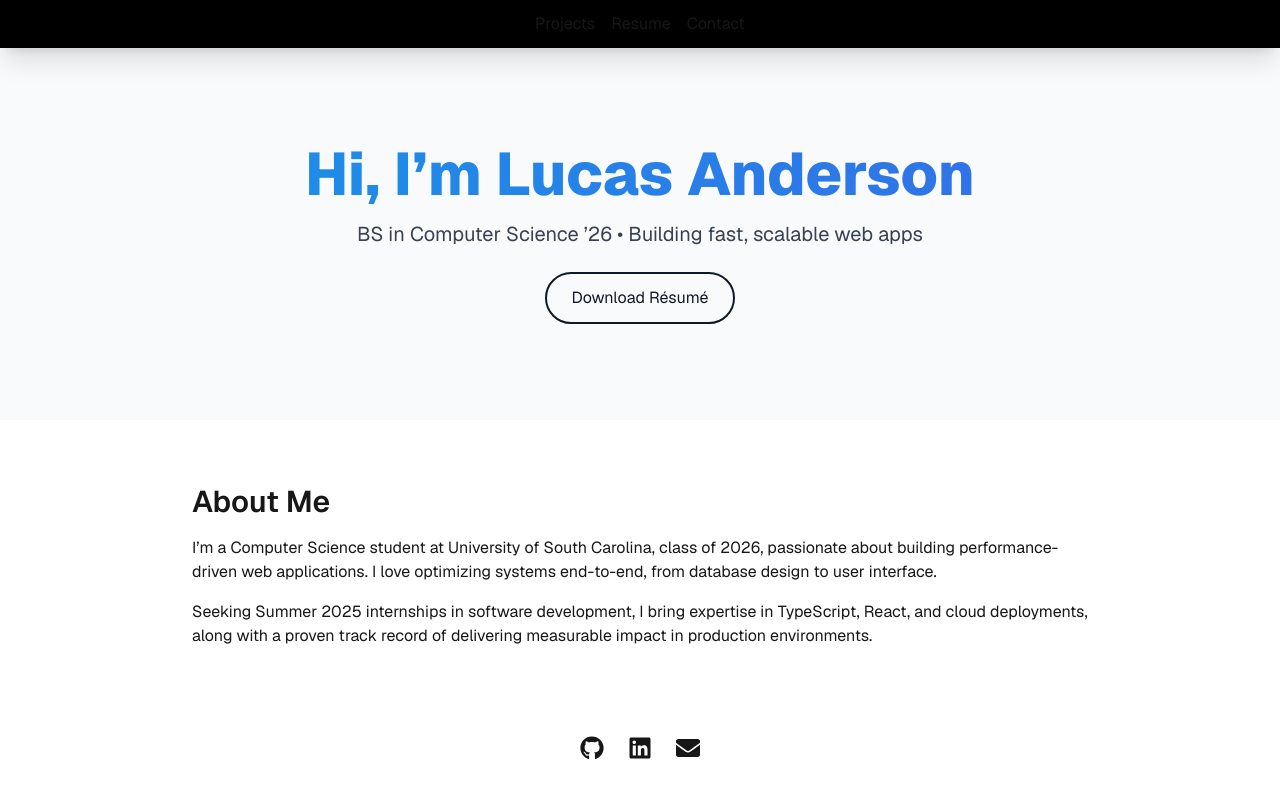
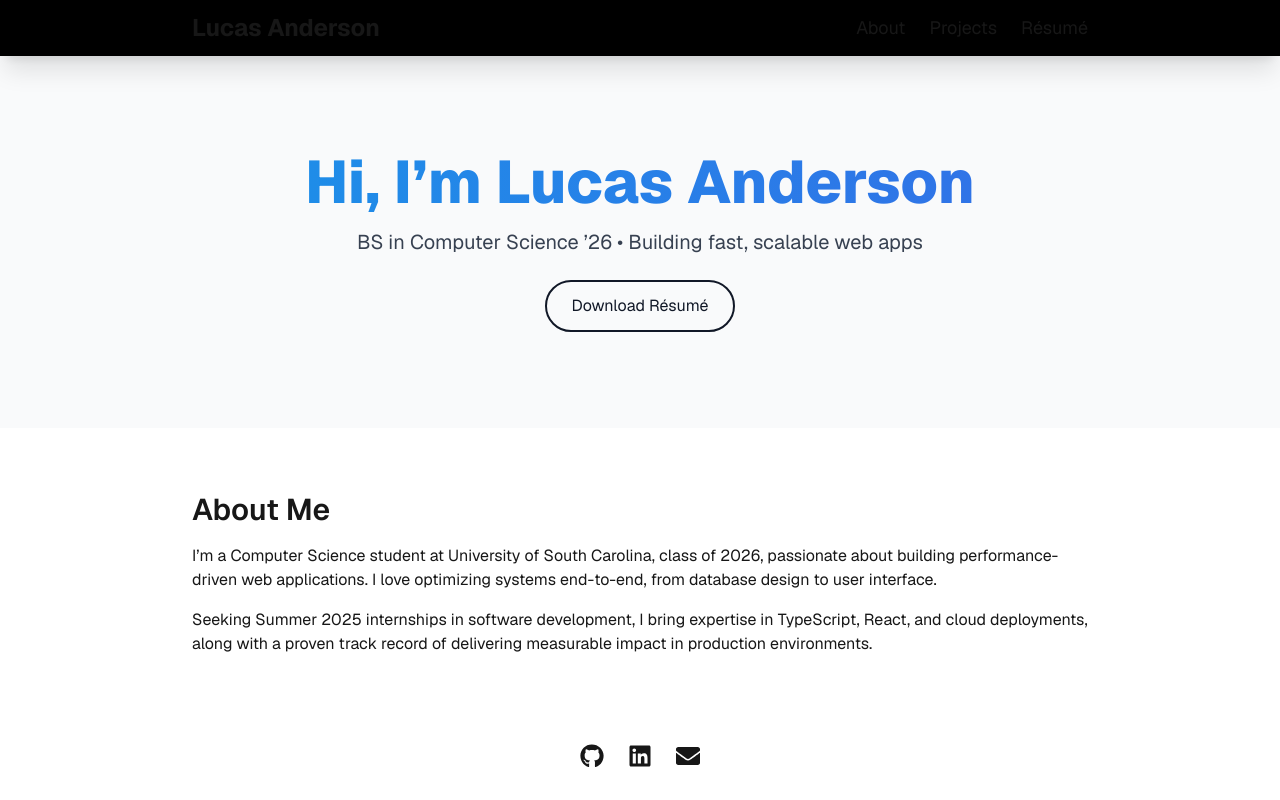
Before and after one commit to ay-Lucas/portfolio, a Next.js app: page / in a window 1280 px wide. Shown: the top 800 px of the page. Built offline with nearby package versions, Linux system fonts and the light colour scheme.

Commit message:
redo navbar, add navigation links

```diff
--- a/src/components/NavBar.tsx
+++ b/src/components/NavBar.tsx
@@ -1,12 +1,29 @@
+import Link from "next/link";
+
 export default function NavBar({ className }: { className?: string }) {
   return (
     <div
-      className={`shadow-xl w-full grid grid-cols-2 md:grid-cols-3 p-2 bg-black/100 backdrop-blur-xl items-center ${className}`}
+      className={`shadow-xl w-full bg-black/100 backdrop-blur-xl items-center ${className}`}
     >
-      <div className="grid grid-flow-col gap-2 md:col-start-2 md:justify-center justify-start">
-        <button className="p-1">Projects</button>
-        <button className="p-1">Resume</button>
-        <button className="p-1">Contact</button>
+      <div className="max-w-4xl mx-auto flex justify-between items-center py-3 px-6 md:px-0">
+        <Link href="/" className="text-2xl font-bold hover:text-blue-500">
+          Lucas Anderson
+        </Link>
+        <div className="space-x-6 text-lg">
+          <Link href="#about" className="hover:text-blue-500">
+            About
+          </Link>
+          <Link href="#projects" className="hover:text-blue-500">
+            Projects
+          </Link>
+          <Link
+            href="/resume.pdf"
+            target="_blank"
+            className="hover:text-blue-500"
+          >
+            Résumé
+          </Link>
+        </div>
       </div>
     </div>
   );
```
